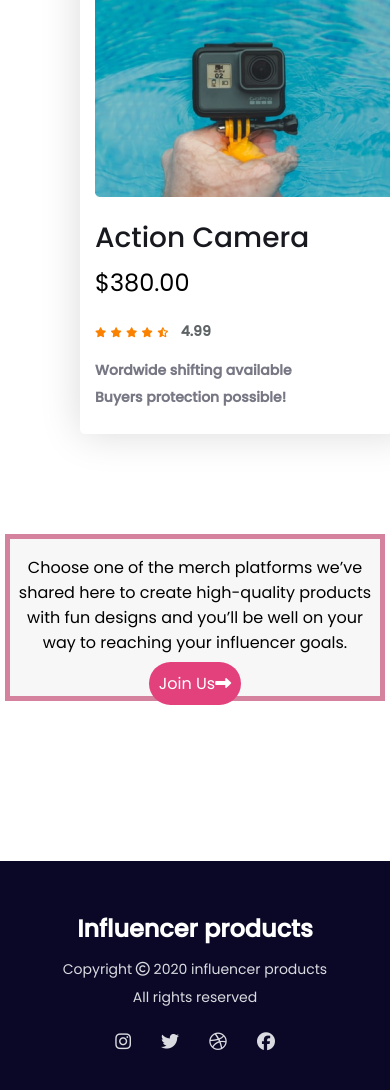
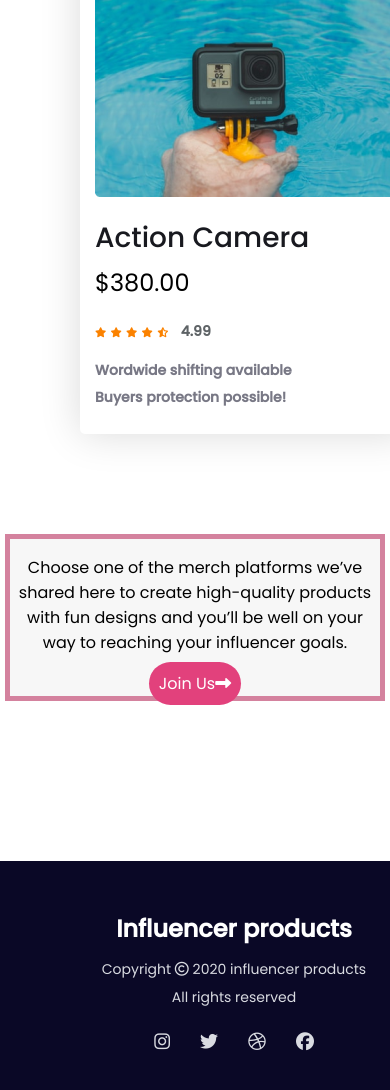
Before and after one commit to NowshinBushra/influencer-gear-repo, a plain HTML site: page index.html in a window 390 px wide. Shown: the part 5680-6770 px from the top of the page. Drawn offline with Linux system fonts and the light colour scheme.

Commit message:
first commit

```diff
--- a/style.css
+++ b/style.css
@@ -222,7 +222,7 @@ footer div p{
         margin-left: 28em;
     }
     footer{
-       width: 12g0%;
+       width: 120%;
     }
     .menu{
         display: none;
```
